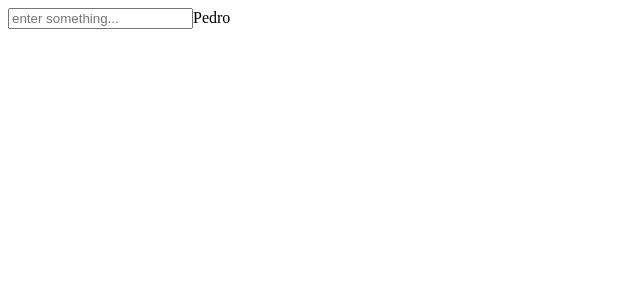
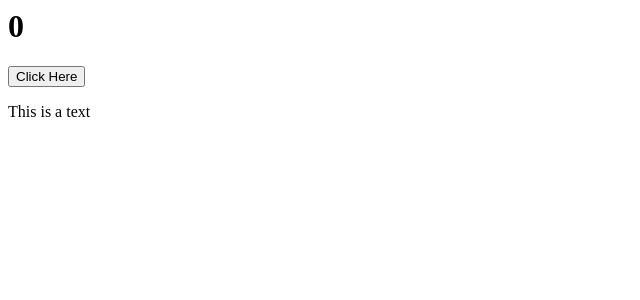
Before and after one commit to lasithadilshan/react-hooks-course, a React (Create React App) app: page / in a window 1280 px wide. Shown: the top 300 px of the page, without its empty margins (0-640 px from the left). Built offline with nearby package versions, Linux system fonts and the light colour scheme.

Commit message:
1 file modified, 1 added Use Reducer count works👍

```diff
--- /dev/null
+++ b/src/ReducerTutorial.js
@@ -0,0 +1,22 @@
+import React, { useState } from 'react';
+
+const ReducerTutorial = () => {
+  const [count, setCount] = useState(0);
+  const [showText, setShowText] = useState(true);
+
+  return (
+    <div>
+      <h1>{count}</h1>
+      <button
+        onClick={() => {
+          setCount(count + 1);
+          setShowText(!showText);
+        }}
+      >
+        Click Here
+      </button>
+      {showText && <p>This is a text</p>}
+    </div>
+  );
+};
+export default ReducerTutorial;
--- a/src/index.js
+++ b/src/index.js
@@ -1,13 +1,13 @@
 import React, { StrictMode } from 'react';
 import { createRoot } from 'react-dom/client';
 
-import App from './App';
+import ReducerTutorial from './ReducerTutorial';
 
 const rootElement = document.getElementById('root');
 const root = createRoot(rootElement);
 
 root.render(
   <StrictMode>
-    <App />
+    <ReducerTutorial />
   </StrictMode>
 );
```
